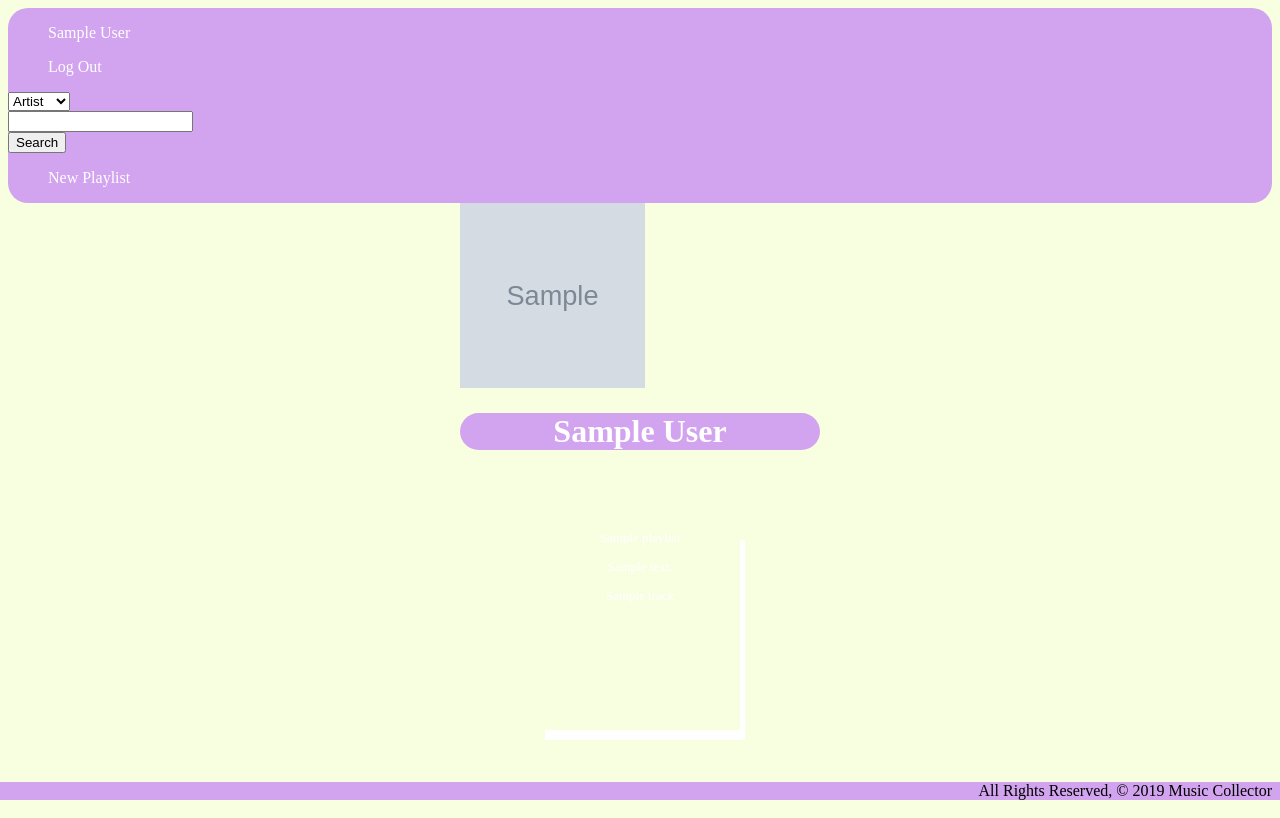
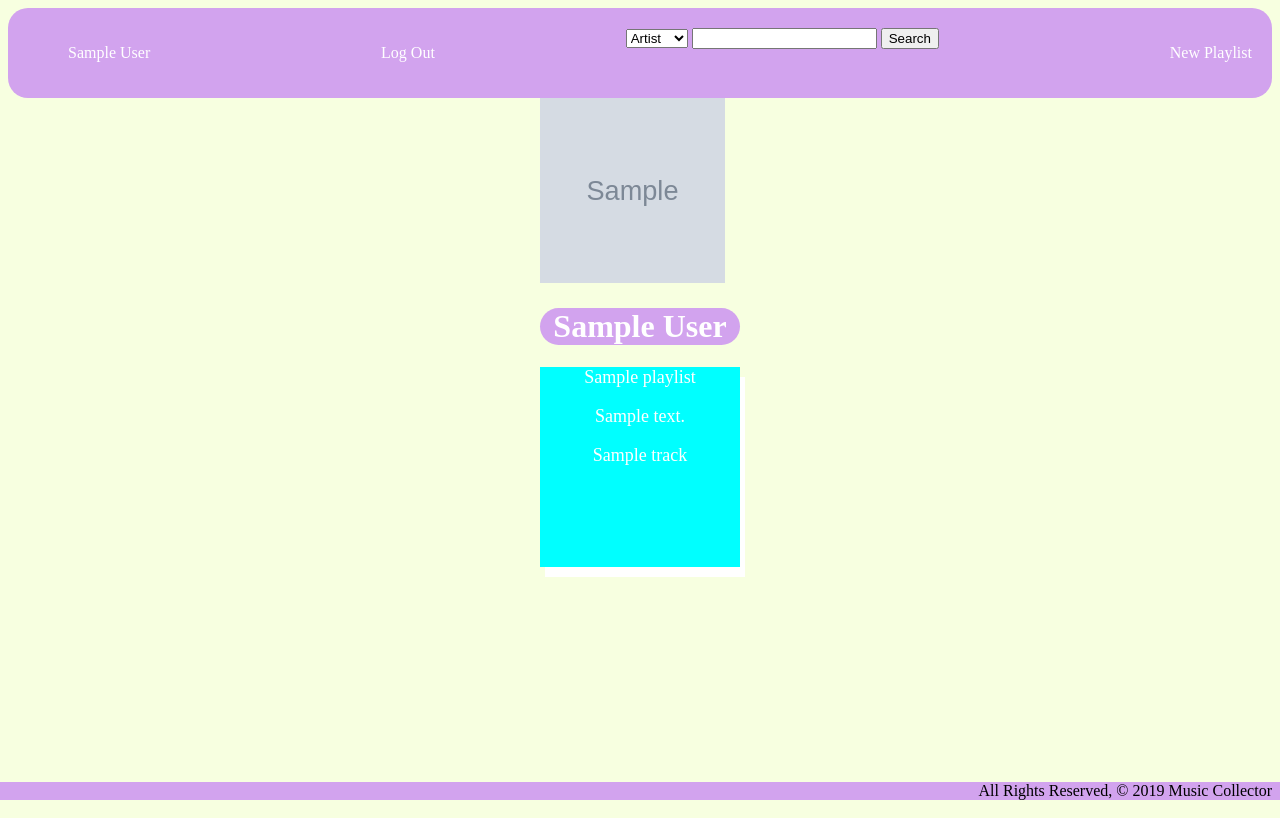
Before and after one commit to lilymbest/PyTunes, a Django app: page /accounts/profile/ in a window 1280 px wide. Run offline with Django 3.2, Linux system fonts and the light colour scheme; a user stored in the database is signed in; tables that the repository leaves empty hold one stand-in row (values such as "Sample post"); grey boxes marked "Sample" are stand-in pictures.

Commit message:
css profile html styled

```diff
--- a/main_app/static/css/style.css
+++ b/main_app/static/css/style.css
@@ -26,9 +26,18 @@ li {
 nav {
     background-color: #d2a3ee;
     display: grid;
-    grid-template-columns: 25vmin auto 25vmin 25vmin;
+    /* grid-template-columns: 25vmin auto 25vmin 25vmin; */
     border-radius: 20px;
-
+}
+.nav-wrapper {
+    /*   background-color:black; */
+    display:flex;
+    flex-direction:row;
+    justify-content:space-between;
+    align-items:right;
+    padding: 10px;
+    margin: 10px;
+    text-align:right;
 }
 
 a.left.brand-logo {
@@ -60,6 +69,19 @@ div.discover-container {
     display:flex;
     flex-wrap: wrap;
     justify-content: center;
+}
+
+/* main.collection {
+    background-color: #d2a3ee;
+} */
+
+audio {
+    margin-top: 150px;
+    margin-bottom: 10px;
+    margin-left: inherit;
+    align-self:center;
+    height: 20px;
+    width:190px;
 }
 
 div.signin {
@@ -103,9 +125,14 @@ div.card {
     height: 200px;
     font-size:small;
 }
-
-#audio control {
+div.card-profile {
+    box-shadow:5px 10px;
+    text-align: center;
+    margin: 0px;
+    width: 200px;
     height: 200px;
+    font-size:large;
+    background-color:aqua;
 }
 
 h1 {
--- a/main_app/templates/registration/profile.html
+++ b/main_app/templates/registration/profile.html
@@ -7,7 +7,7 @@
 <main class="collection">
     {% for playlist in playlists %}
     <a href="{% url 'playlist_details' playlist.id %}">
-        <div class="card">
+        <div class="card-profile">
         <div class="card-content">
             <span class="card-title">{{ playlist.name }}</span>
                 <p>{{ playlist.description }}</p>
```
